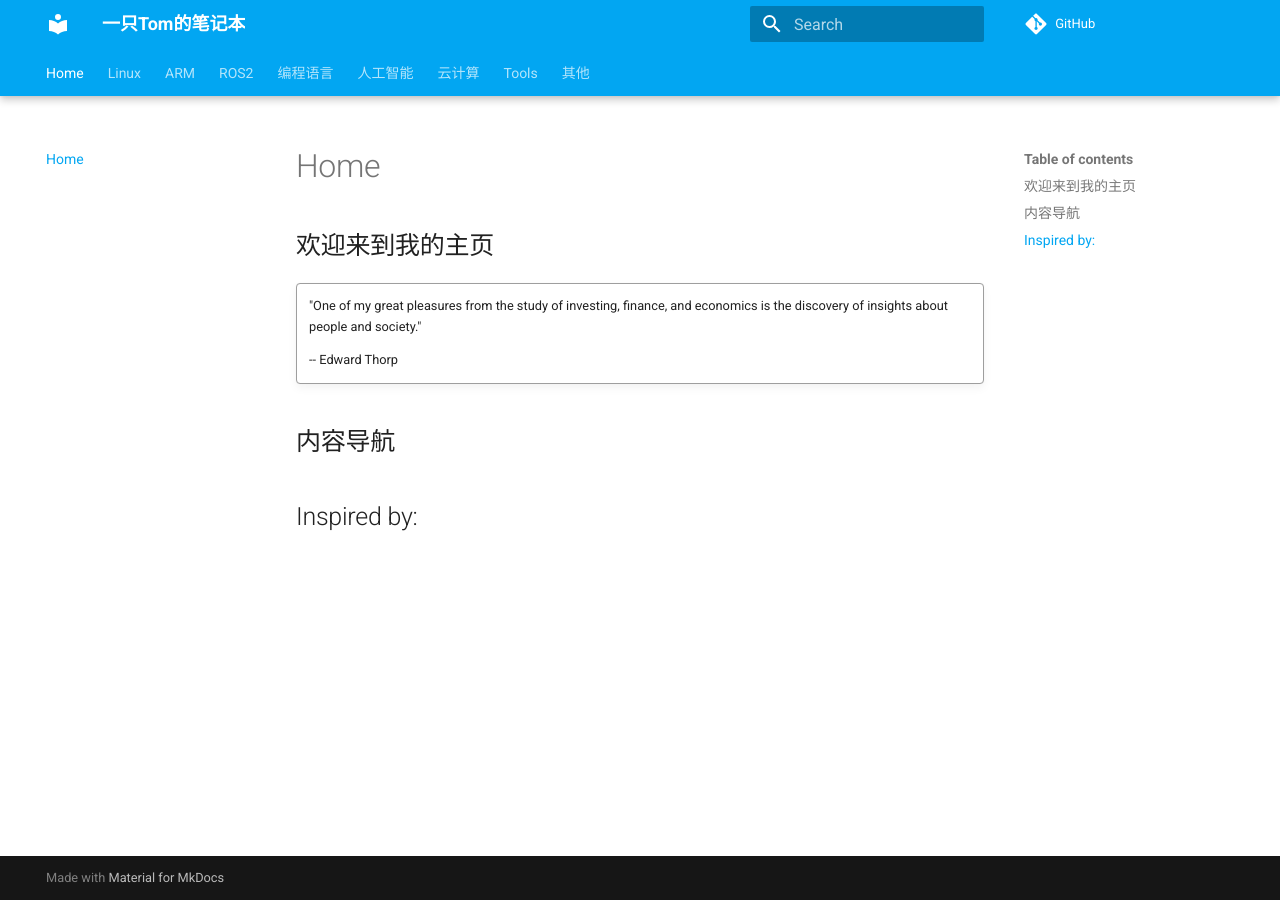
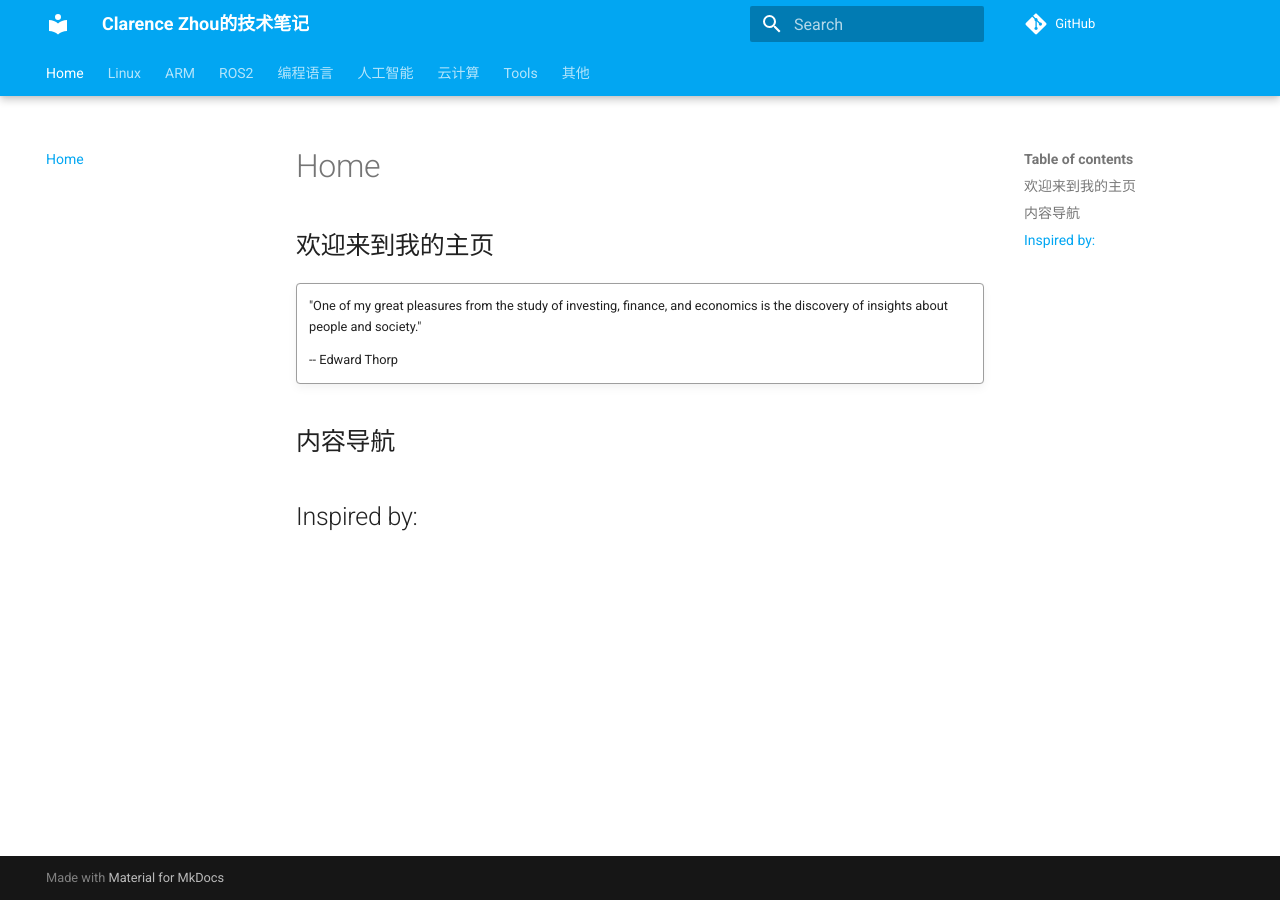
Before and after one commit to zczjx/blog, an MkDocs documentation site: the page built from docs/index.md, in a window 1280 px wide. Built offline with MkDocs 1.6.1 and Material for MkDocs 9.7.7, drawn with Linux system fonts in a browser that asks for light colours; comment, search, counter and statistics services are not loaded.

Commit message:
update link

```diff
--- a/mkdocs.yml
+++ b/mkdocs.yml
@@ -1,5 +1,5 @@
-site_name: 一只Tom的笔记本
-site_url: https://zczjx.github.io/blog
+site_name: Clarence Zhou的技术笔记
+site_url: https://zczjx.github.io/blog/
 repo_url: https://github.com/zczjx/blog
 site_description: Clarence Zhou的技术笔记
 site_author: zczjx
```
